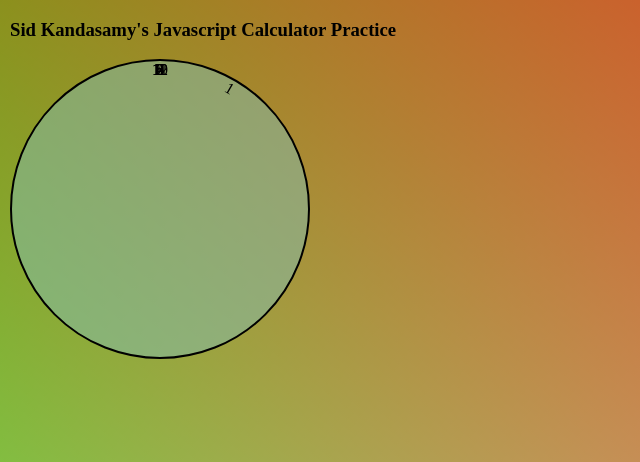
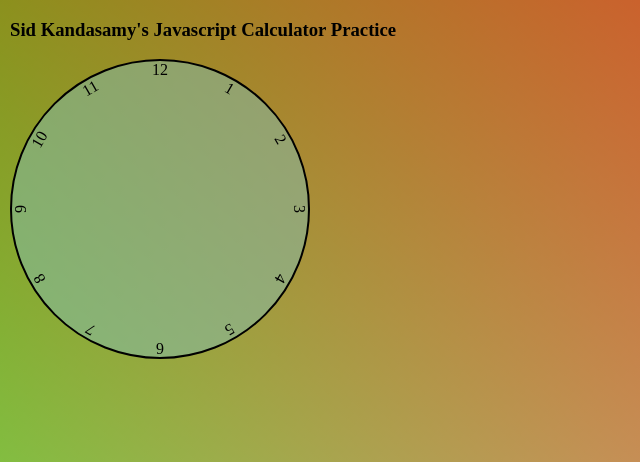
Before and after one commit to SidKandasamy/JS_clock_app, a plain HTML site: page index.html in a window 1280 px wide. Shown: the top 462 px of the page, 0-640 px from the left. Drawn offline with Linux system fonts and the light colour scheme.

Commit message:
numbers evenly spread

```diff
--- a/style.css
+++ b/style.css
@@ -30,3 +30,14 @@ body{
 }
 
 .clock .number1{ --rotate: 30deg; }
+.clock .number2{ --rotate: 60deg; }
+.clock .number3{ --rotate: 90deg; }
+.clock .number4{ --rotate: 120deg; }
+.clock .number5{ --rotate: 150deg; }
+.clock .number6{ --rotate: 180deg; }
+.clock .number7{ --rotate: 210deg; }
+.clock .number8{ --rotate: 240deg; }
+.clock .number9{ --rotate: 270deg; }
+.clock .number10{ --rotate: 300deg; }
+.clock .number11{ --rotate: 330deg; }
+.clock .number12{ --rotate: 0deg; }
```
